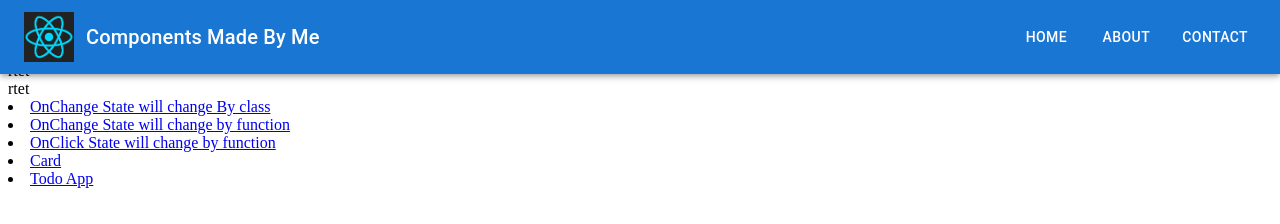
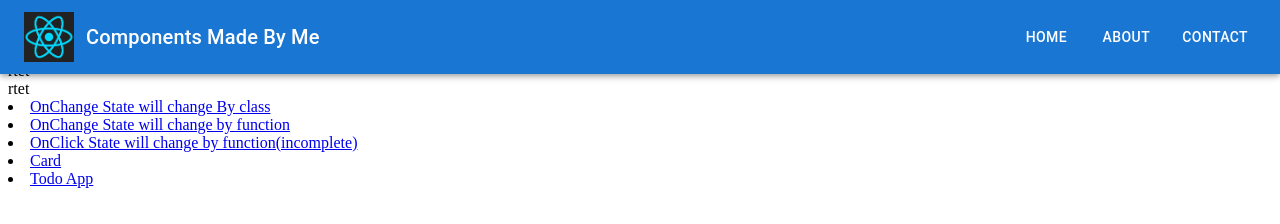
Before and after one commit to ujjawala397/ComponentsWebsite, a React (Create React App) app: page / in a window 1280 px wide. Shown: the top 224 px of the page. Built offline with nearby package versions, Linux system fonts and the light colour scheme.

Commit message:
onclick change state. But How to show div?

```diff
--- a/src/components/SetState/SetStateClick.jsx
+++ b/src/components/SetState/SetStateClick.jsx
@@ -9,6 +9,7 @@ function SetStateClick() {
     function handleSubmit(e){
         e.preventDefault();
         console.log(`${data.listItem}`)
+        //How to Show div?
     }
 
     return (
--- a/src/pages/Homepage.js
+++ b/src/pages/Homepage.js
@@ -17,7 +17,7 @@ const HomePage = () => {
             <div>
                 <li><Link to="setStateClass">OnChange State will change By class</Link></li>
                 <li><Link to="setStatefunction">OnChange State will change by function</Link></li>
-                <li><Link to="setStateOnClick">OnClick State will change by function</Link></li>
+                <li><Link to="setStateOnClick">OnClick State will change by function(incomplete)</Link></li>
                 <li><Link to="card">Card</Link></li>
                 <li><Link to="todoApp">Todo App</Link></li>
             </div>
```
